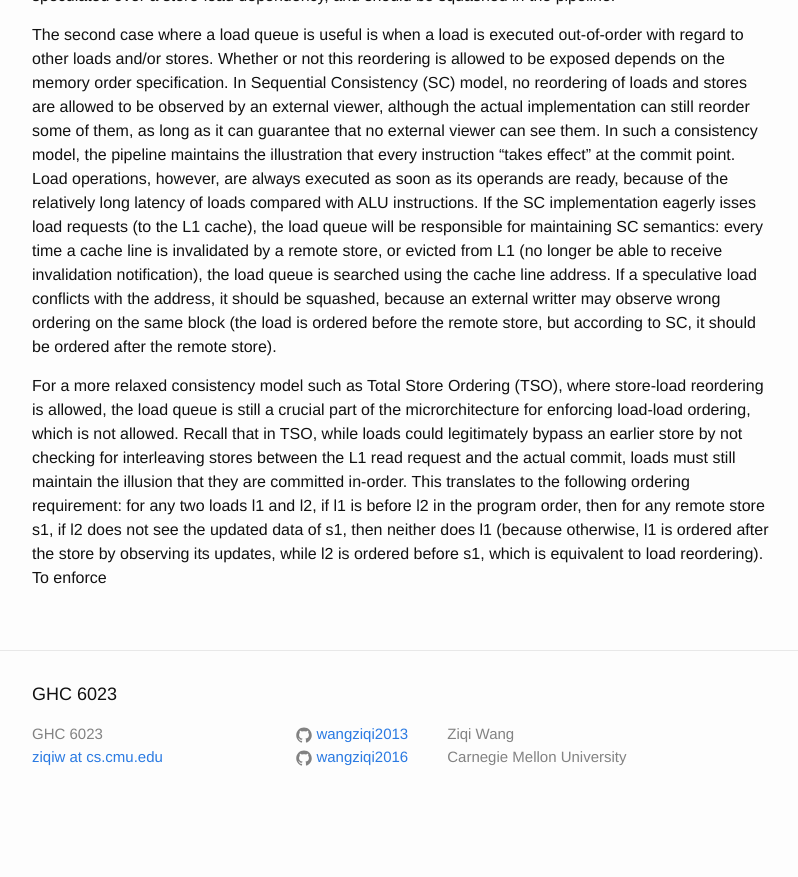
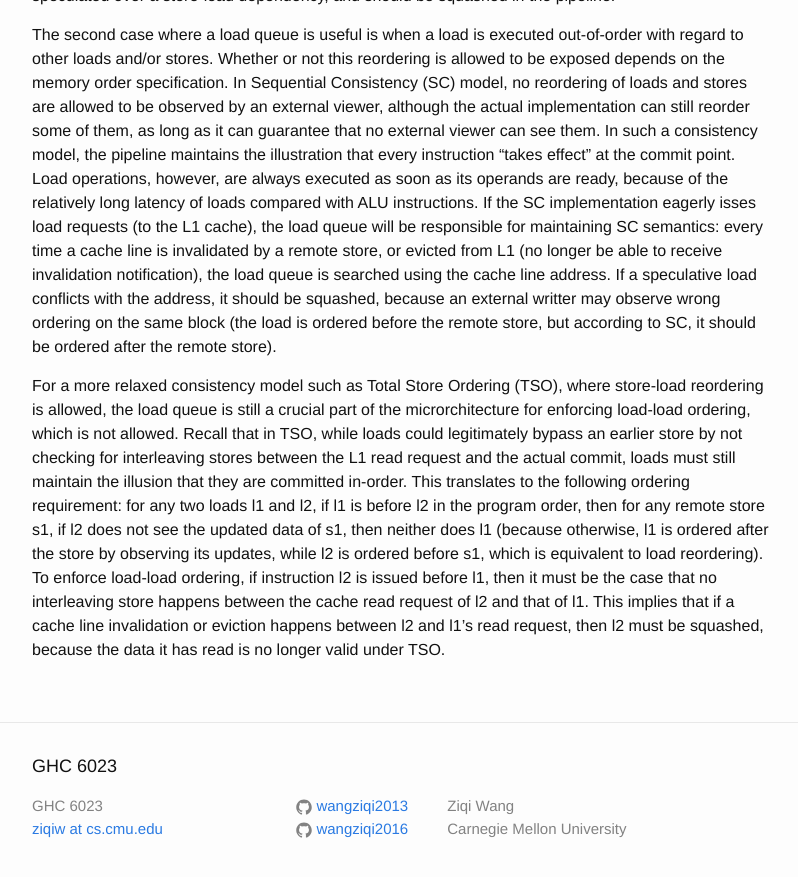
Before and after one commit to wangziqi2013/wangziqi2013.github.io, a Jekyll site: the page built from _posts/2019-08-07-the-superfluous-load-queue.markdown, in a window 1280 px wide and 900 px high, scrolled down 922 px. Shown: the top 877 px of the window, without its empty margins (238-1036 px from the left). Built offline with Jekyll 4.4.1, drawn with Linux system fonts in a browser that asks for light colours; before the commit the page ends 1750 px from its top, so only the background shows below that.

Commit message:
Adding load buffer

```diff
--- a/_posts/2019-08-07-the-superfluous-load-queue.markdown
+++ b/_posts/2019-08-07-the-superfluous-load-queue.markdown
@@ -52,4 +52,7 @@ read request and the actual commit, loads must still maintain the illusion that
 translates to the following ordering requirement: for any two loads l1 and l2, if l1 is before l2 in the program order,
 then for any remote store s1, if l2 does not see the updated data of s1, then neither does l1 (because otherwise, l1 is
 ordered after the store by observing its updates, while l2 is ordered before s1, which is equivalent to load reordering).
-To enforce
+To enforce load-load ordering, if instruction l2 is issued before l1, then it must be the case that no interleaving store
+happens between the cache read request of l2 and that of l1. This implies that if a cache line invalidation or eviction
+happens between l2 and l1's read request, then l2 must be squashed, because the data it has read is no longer valid under
+TSO.
```
